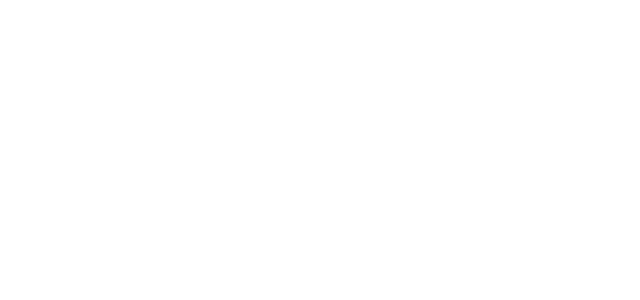
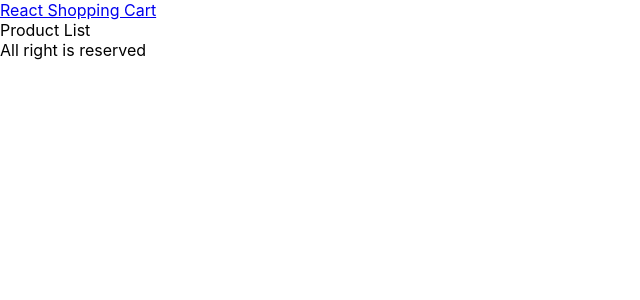
Before and after one commit to Bgstatic/ReactJS-ShoppingCart, a React (Create React App) app: page / in a window 1280 px wide. Shown: the top 300 px of the page, without its empty margins (0-640 px from the left). Built offline with nearby package versions, Linux system fonts and the light colour scheme.

Commit message:
Updated App.js.

```diff
--- a/src/App.js
+++ b/src/App.js
@@ -1,8 +1,16 @@
 import React from "react";
-import "./App.css";
+import "./styles/App.css";
 
 function App() {
-  return <div className="App"></div>;
+  return (
+    <div className="grid-container">
+      <header>
+        <a href="/">React Shopping Cart</a>
+      </header>
+      <main>Product List</main>
+      <footer>All right is reserved</footer>
+    </div>
+  );
 }
 
 export default App;
```
